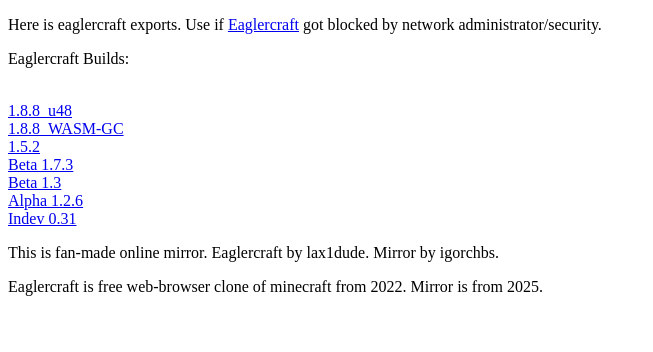
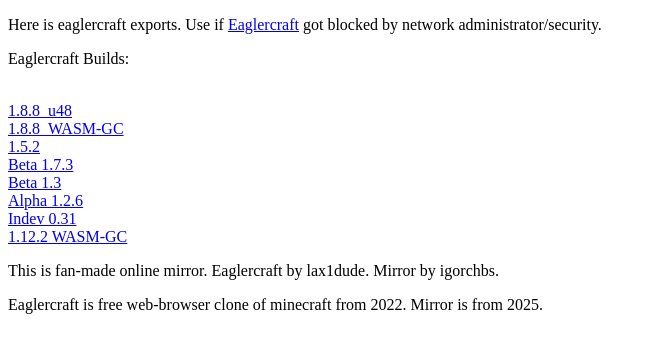
Before and after one commit to IgorchbsTheProtogen/eaglercraftonlinemirror, a plain HTML site: page index.html in a window 1280 px wide. Shown: the whole page, without its empty margins (0-653 px from the left). Drawn offline with Linux system fonts and the light colour scheme.

Commit message:
Update index.html

```diff
--- a/index.html
+++ b/index.html
@@ -14,6 +14,7 @@
             <a href="Eaglercraft_Beta_1.3_Offline_Download.html">Beta 1.3</a><br/>
             <a href="Alpha_Offline_Download.html">Alpha 1.2.6</a><br/>
             <a href="Indev.html">Indev 0.31</a><br/>
+            <a href="1.12.2WASMGC.html">1.12.2 WASM-GC</a><br/>
             </div>
         <div>
             <p>This is fan-made online mirror. Eaglercraft by lax1dude. Mirror by igorchbs.</p>
```
